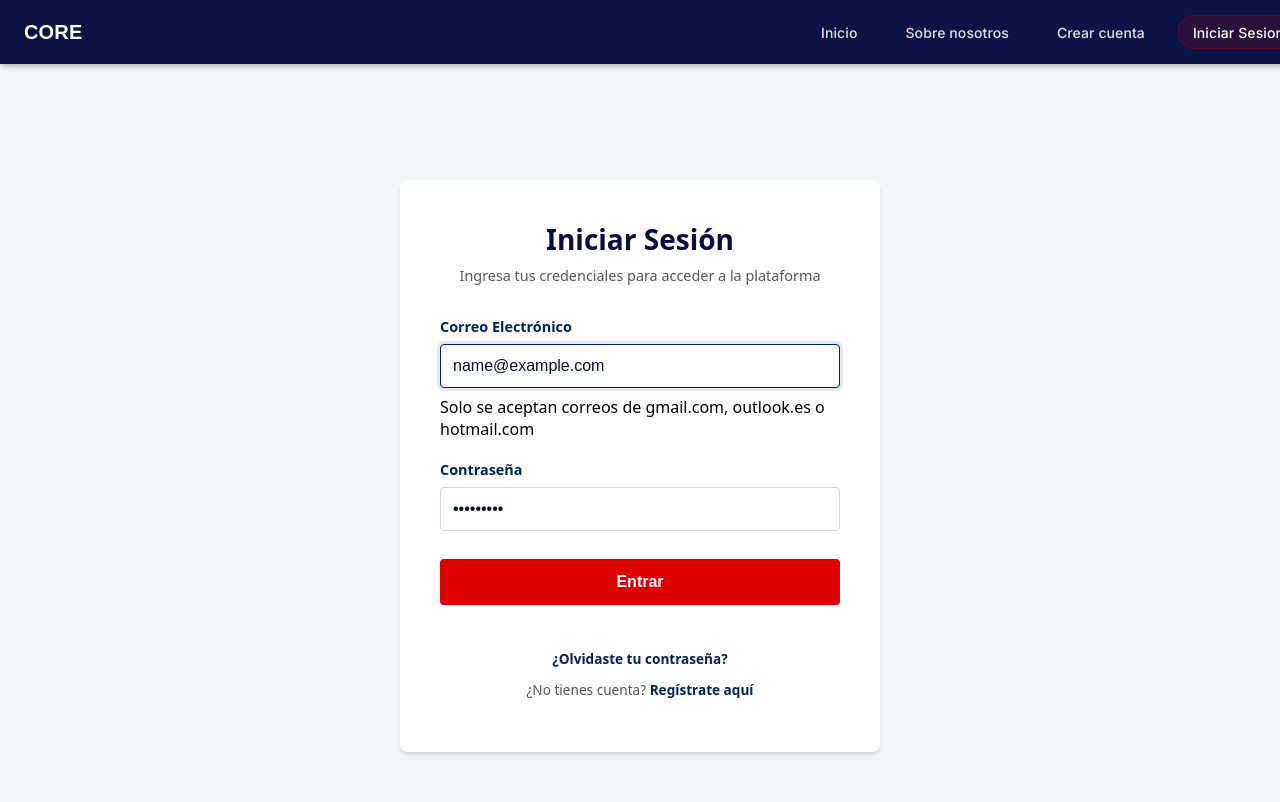
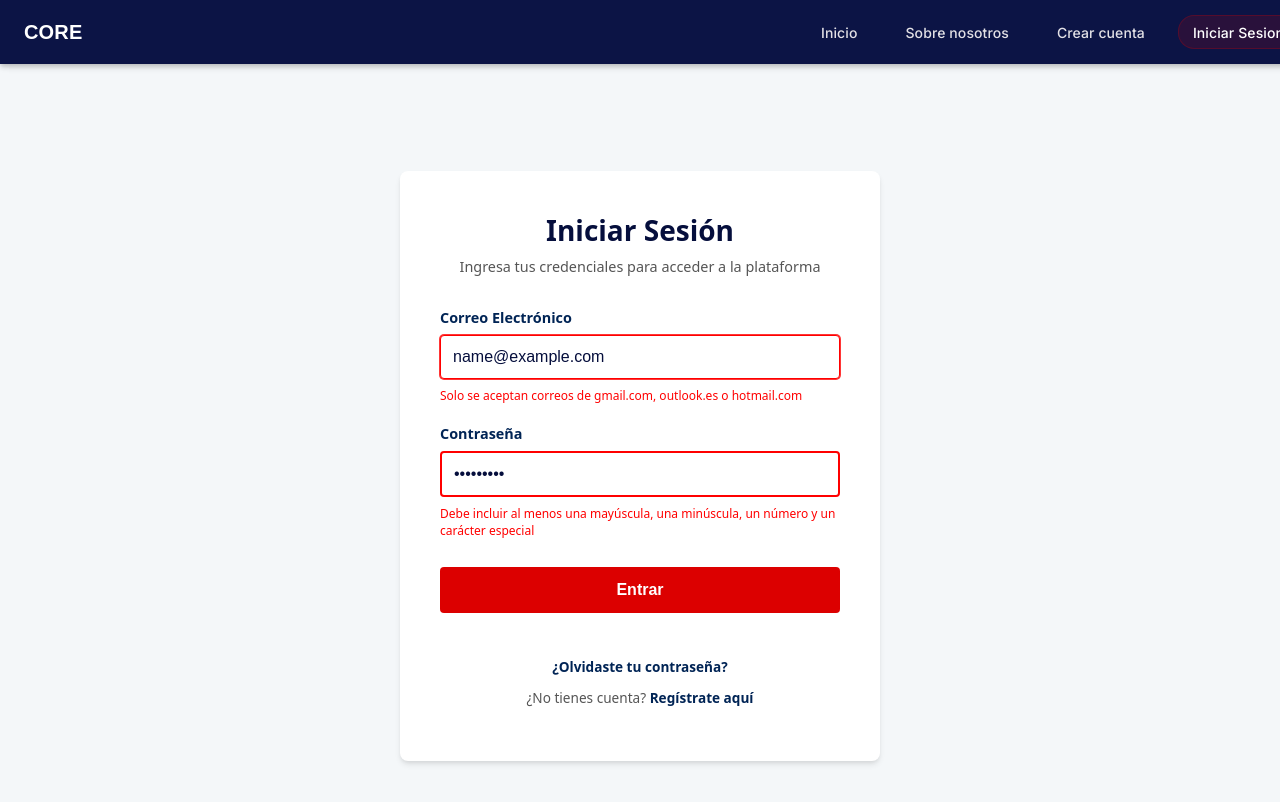
Before and after one commit to ferjoaguilar/students-react-app, a React (Vite) app: page /login in a window 1280 px wide. Both pictures are taken after typing "name@example.com", "Sample123" into the empty fields and a click on the button "Entrar". Shown: the top 802 px of the page. Built offline with nearby package versions, Linux system fonts and the light colour scheme; no server answers; a web font is replaced by a local one.

Commit message:
feat: implement login page with validation and auth API service integration

```diff
--- a/src/pages/Login/Login.jsx
+++ b/src/pages/Login/Login.jsx
@@ -1,6 +1,8 @@
 import { useForm } from "react-hook-form"
+import { useState } from "react"
 import Navbar from '../../components/Navbar/Navbar'
 import styles from './Login.module.css'
+import { login } from "../../services/api"
 
 
 const Login = () => {
@@ -8,9 +10,17 @@ const Login = () => {
 
     // Inicializamos react-hook-form
     const { register, handleSubmit, reset, formState: { errors, isSubmitting } } = useForm()
+    const [submitError, setSubmitError] = useState(null)
 
     const onSubmit = async (data) => {
-        console.log("Login recibido", data)
+        setSubmitError(null)
+        try {
+            const result = await login(data)
+            console.log('Login exitoso', result)
+        }
+        catch (error) {
+            setSubmitError(error.message)
+        }
     }
 
     return (
@@ -54,10 +64,29 @@ const Login = () => {
                             <input
                                 type="password"
                                 id='password'
-                                className={styles.input}
-                                placeholder="••••••••"
+                                className={`${styles.input} ${errors.password ? styles.inputError : ""}`}
+                                {...register('password', {
+                                    required: "La contraseña es obligatoria",
+                                    minLength: {
+                                        value: 8,
+                                        message: "La contraseña debe tener al menos 8 caracteres"
+                                    },
+                                    pattern: {
+                                        value: /^(?=.*[a-z])(?=.*[A-Z])(?=.*\d)(?=.*[@$!%*?&])[A-Za-z\d@$!%*?&]{8,}$/,
+                                        message: "Debe incluir al menos una mayúscula, una minúscula, un número y un carácter especial"
+                                    }
+                                })}
                             />
+                            {
+                                errors.password && (
+                                    <span className={styles.errorMessage}>{errors.password.message}</span>
+                                )
+                            }
                         </div>
+
+                        {
+                            submitError && <span>{submitError}</span>
+                        }
 
                         <button type='submit' className={styles.submitButton}>
                             Entrar
--- a/src/pages/Login/Login.module.css
+++ b/src/pages/Login/Login.module.css
@@ -119,3 +119,18 @@
 .link:hover {
   text-decoration: underline;
 }
+
+.errorMessage{
+    color: red;
+    font-size: 0.75rem;
+    font-weight: 500;
+}
+
+.inputError{
+    border: 2px solid red;
+}
+
+.inputError:focus{
+    border: 1px solid red;
+    box-shadow: 0 0 0 1px rgb(255, 54, 54);
+}
--- a/src/services/api.js
+++ b/src/services/api.js
@@ -24,3 +24,8 @@ export const createAccount = async (studentData) => {
     const response = await api.post('/create', studentData)
     return response.data
 }
+
+export const login = async (credentials) => {
+    const response = await api.post('/auth/login', credentials)
+    return response.data
+}
```
